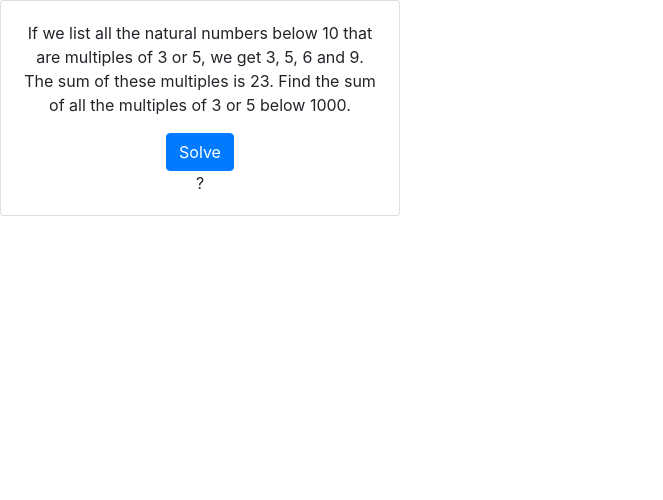
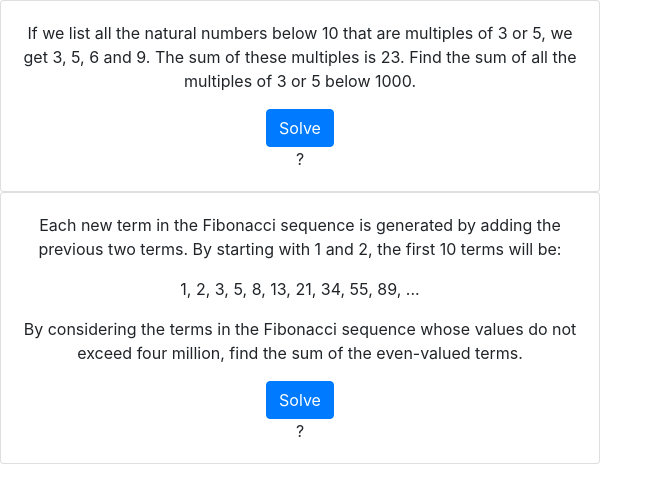
Before and after one commit to jpollar4/project_euler_js, a React (Create React App) app in the folder react-app/: page / in a window 1280 px wide. Shown: the top 500 px of the page, without its empty margins (0-663 px from the left). Built offline with nearby package versions, Linux system fonts and the light colour scheme.

Commit message:
problem 2 solved

```diff
--- a/react-app/src/App.js
+++ b/react-app/src/App.js
@@ -1,5 +1,6 @@
 import React from 'react';
 import Euler0001 from './problems/Euler0001'
+import Euler0002 from './problems/Euler0002'
 
 
 
@@ -10,7 +11,7 @@ function App() {
 		<div className="App">
 
 			<Euler0001/>
-
+			<Euler0002/>
 		</div>
 	);
 }
--- a/react-app/src/problems/Euler0001.js
+++ b/react-app/src/problems/Euler0001.js
@@ -41,23 +41,15 @@ class Euler0001 extends React.Component{
 			}
 		});
 		return multiples;
-
 	}
-
-
-
 
 
 	render() {
 
-
 		var problem_statement = "If we list all the natural numbers below 10 that are multiples of 3 or 5, we get 3, 5, 6 and 9. The sum of these multiples is 23. Find the sum of all the multiples of 3 or 5 below 1000."
-
-		var answer = "";
-
 		return (
 
-			<Card style={{ width: '400px' }}>
+			<Card style={{ width: '600px' }}>
 				<Card.Body>
 					<Card.Text>
 						{problem_statement}
--- /dev/null
+++ b/react-app/src/problems/Euler0002.js
@@ -0,0 +1,69 @@
+import React from 'react';
+import Button from 'react-bootstrap/Button';
+import Card from 'react-bootstrap/Card';
+
+
+class Euler0001 extends React.Component{
+
+	constructor(props) {
+		super(props);
+		this.state = { answer: "?" };
+		this.handleClick = this.handleClick.bind(this);
+		this.getEvenFibonacciNumbers = this.getEvenFibonacciNumbers.bind(this);
+	}
+
+	handleClick() {
+
+		var numbers = this.getEvenFibonacciNumbers(4000000);
+		var total = 0;
+		numbers.forEach(num => {
+			total += num;
+		})
+		this.setState({
+			answer: total,
+		})
+	}
+
+	getEvenFibonacciNumbers(max_num) {
+		var even_numbers = [2];
+		var cur_num = 2;
+		var prev_num = 1;
+		while(cur_num < max_num) {
+			var next_num = cur_num + prev_num;
+			prev_num = cur_num;
+			cur_num = next_num;
+			if (cur_num%2 === 0) {
+				even_numbers.push(cur_num);
+			}
+		}
+		return even_numbers;
+	}
+
+
+	render() {
+
+		var problem_statement_1 = "Each new term in the Fibonacci sequence is generated by adding the previous two terms. By starting with 1 and 2, the first 10 terms will be:";
+		var problem_statement_2 ="1, 2, 3, 5, 8, 13, 21, 34, 55, 89, ...";
+		var problem_statement_3 ="By considering the terms in the Fibonacci sequence whose values do not exceed four million, find the sum of the even-valued terms.";
+		return (
+
+			<Card style={{ width: '600px' }}>
+				<Card.Body>
+					<Card.Text>
+						{problem_statement_1}
+						<p/>
+						{problem_statement_2}
+						<p/>
+						{problem_statement_3}
+					</Card.Text>
+					<Button onClick={this.handleClick}>Solve</Button>
+					<Card.Text>
+						{this.state.answer}
+					</Card.Text>
+				</Card.Body>
+			</Card>
+		);
+	}
+}
+
+export default Euler0001;
```
